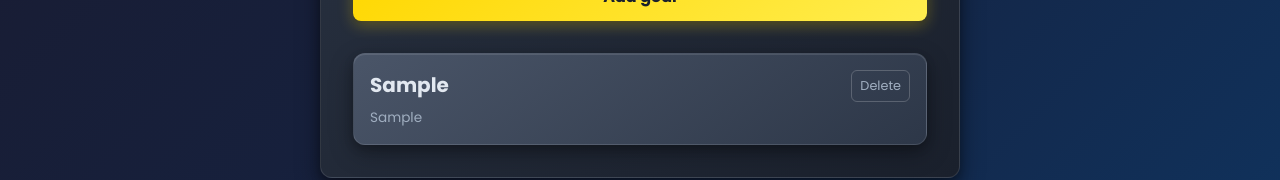
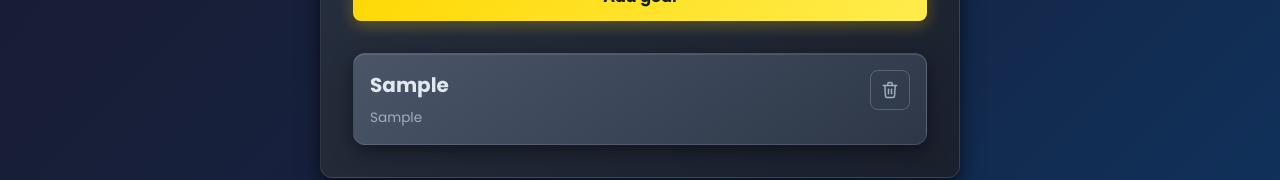
Before and after one commit to Natata08/goal-list, a React (Vite) app: page / in a window 1280 px wide. Both pictures are taken after typing "Sample", "Sample" into the empty fields and a click on the button "Add goal". Shown: the part 485-665 px from the top of the page. Built offline with nearby package versions, Linux system fonts and the light colour scheme; the HTML template or start-up script is replaced by a standard one.

Commit message:
feat: add trash icon component and update goal deletion UI styling

```diff
--- a/src/components/Goal.tsx
+++ b/src/components/Goal.tsx
@@ -1,4 +1,5 @@
 import type { PropsWithChildren } from 'react'
+import TrashIcon from './TrashIcon'
 
 type GoalProps = PropsWithChildren<{
   id: number
@@ -13,7 +14,9 @@ export default function Goal({ id, title, onDelete, children }: GoalProps) {
         <h2>{title}</h2>
         {children}
       </div>
-      <button onClick={() => onDelete(id)}>Delete</button>
+      <button onClick={() => onDelete(id)} title="Delete goal">
+        <TrashIcon />
+      </button>
     </article>
   )
 }
--- /dev/null
+++ b/src/components/TrashIcon.tsx
@@ -0,0 +1,26 @@
+type TrashIconProps = {
+    size?: number
+    className?: string
+}
+
+export default function TrashIcon({ size = 18, className }: TrashIconProps) {
+    return (
+        <svg
+            width={size}
+            height={size}
+            viewBox="0 0 24 24"
+            fill="none"
+            stroke="currentColor"
+            strokeWidth="2"
+            strokeLinecap="round"
+            strokeLinejoin="round"
+            className={className}
+        >
+            <polyline points="3,6 5,6 21,6"></polyline>
+            <path d="m5,6 1,14 c0,1 1,2 2,2 h8 c1,0 2,-1 2,-2 l1,-14"></path>
+            <path d="m10,11 v6"></path>
+            <path d="m14,11 v6"></path>
+            <path d="M9,6V4c0-1,1-2,2-2h2c1,0,2,1,2,2v2"></path>
+        </svg>
+    )
+}
--- a/src/index.css
+++ b/src/index.css
@@ -169,16 +169,16 @@ li p {
 
 li button {
   font: inherit;
-  padding: 0.25rem 0.5rem;
+  padding: 0.5rem;
   background: transparent;
   border: 1px solid rgba(255, 255, 255, 0.2);
-  border-radius: 6px;
+  border-radius: 8px;
   color: #a0aec0;
   cursor: pointer;
   transition: all 0.3s ease;
-  font-size: 0.8rem;
+  font-size: 1.2rem;
   min-width: 2.5rem;
-  height: 2rem;
+  height: 2.5rem;
   display: flex;
   align-items: center;
   justify-content: center;
```
